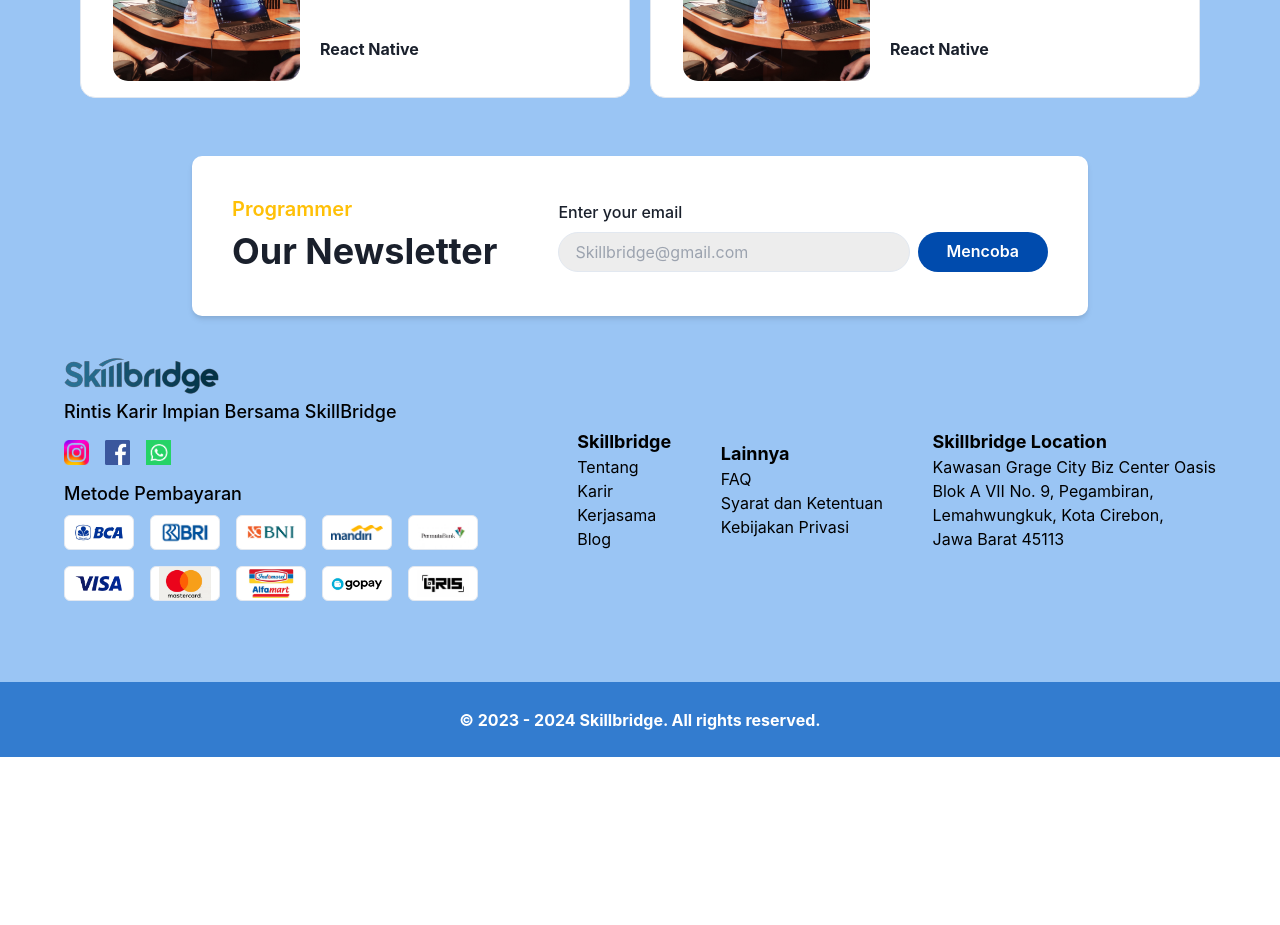
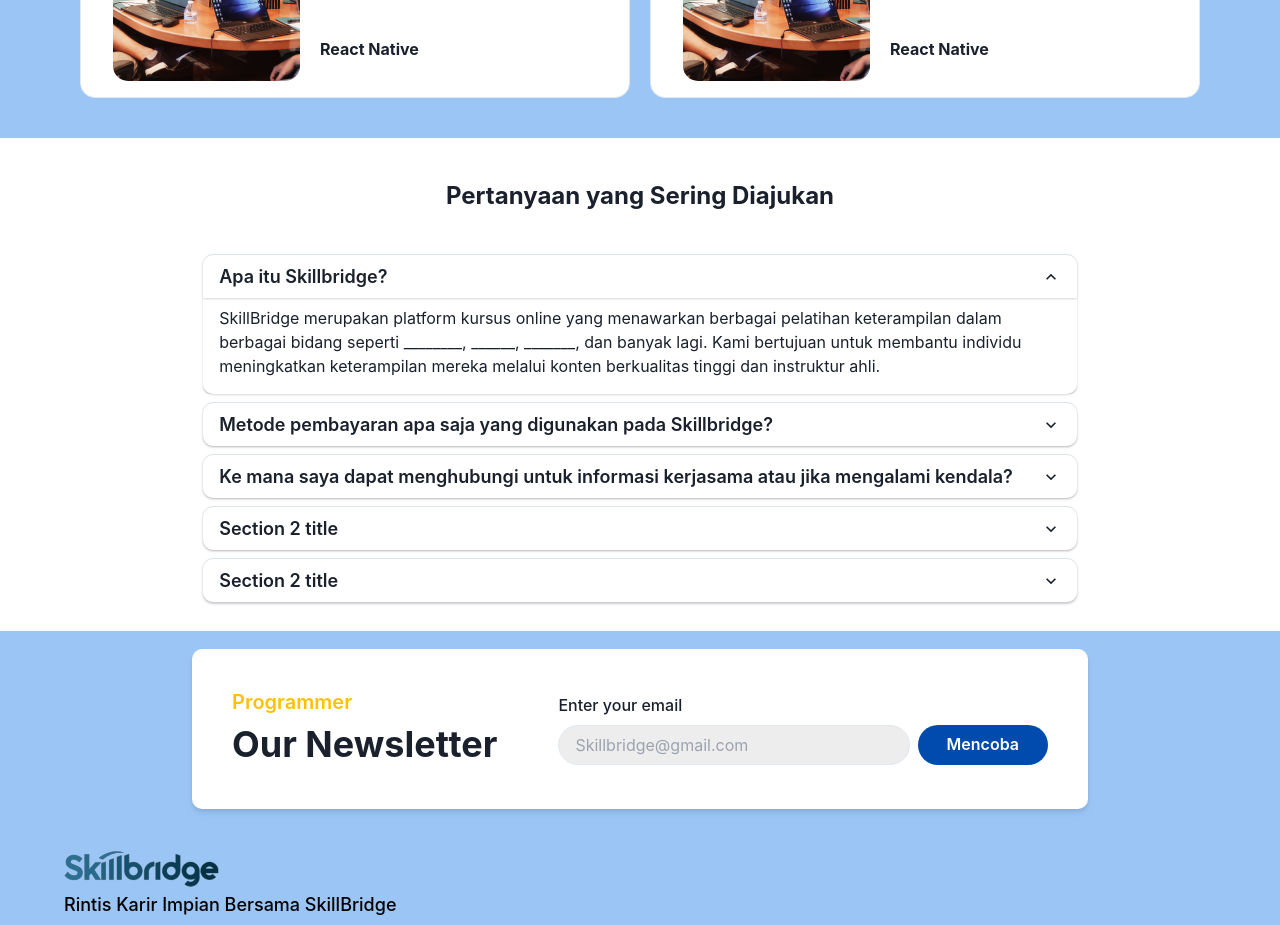
Before and after one commit to winbiz-project/online_course_fe, a React (Vite) app: page / in a window 1280 px wide. Shown: the part 2700-3625 px from the top of the page. Before the commit the page ends 3457 px from the top, so only its background shows below. Built offline with nearby package versions, Linux system fonts and the light colour scheme.

Commit message:
feat: add FAQ to home page

```diff
--- /dev/null
+++ b/src/components/landingPage/faq.jsx
@@ -0,0 +1,60 @@
+import { Box, Flex, Image, Text, Button, Accordion, AccordionButton, AccordionItem, AccordionIcon, AccordionPanel } from "@chakra-ui/react";
+import FaqItem from "./faqItem";
+
+
+const Faq = () => {
+    return (
+        <Flex
+            direction="column"
+            justifyContent="center"
+            alignItems="center"
+            p={"20"}
+            pb={"5"}
+            bgColor={'white'}
+        >
+{/*
+            <Flex
+                direction="column"
+                w={'100%'}
+                justifyContent="center"
+                alignItems="center"
+                bgColor={'white'}
+                mt={-10}
+                borderRadius={"10px"}
+            > */}
+            <Text fontSize={'2xl'} fontWeight={'bold'} mb={10} mt={-10}>Pertanyaan yang Sering Diajukan</Text>
+            <Accordion defaultIndex={[0]} allowMultiple w='78%'>
+                <FaqItem
+                    question={"Apa itu Skillbridge?"}
+                    answer={"SkillBridge merupakan platform kursus online yang menawarkan berbagai pelatihan keterampilan dalam berbagai bidang seperti ________, ______, _______, dan banyak lagi. Kami bertujuan untuk membantu individu meningkatkan keterampilan mereka melalui konten berkualitas tinggi dan instruktur ahli."}
+                />
+
+                <FaqItem
+                    question={"Metode pembayaran apa saja yang digunakan pada Skillbridge?"}
+                    answer={"Pembayaran dapat dilakukan melalui berbagai metode, termasuk e-wallet, QRIS, transfer bank, serta pembayaran di swalayan terdekat."}
+                />
+
+                <FaqItem
+                    question={"Ke mana saya dapat menghubungi untuk informasi kerjasama atau jika mengalami kendala?"}
+                    answer={"Lorem ipsum dolor sit amet, consectetur adipiscing elit, sed do eiusmod tempor incididunt ut labore et dolore magna aliqua. Ut enim ad minim veniam, quis nostrud exercitation ullamco laboris nisi ut aliquip ex ea commodo consequat."}
+                />
+
+                <FaqItem
+                    question={"Section 2 title"}
+                    answer={"Lorem ipsum dolor sit amet, consectetur adipiscing elit, sed do eiusmod tempor incididunt ut labore et dolore magna aliqua. Ut enim ad minim veniam, quis nostrud exercitation ullamco laboris nisi ut aliquip ex ea commodo consequat."}
+                />
+
+                <FaqItem
+                    question={"Section 2 title"}
+                    answer={"Lorem ipsum dolor sit amet, consectetur adipiscing elit, sed do eiusmod tempor incididunt ut labore et dolore magna aliqua. Ut enim ad minim veniam, quis nostrud exercitation ullamco laboris nisi ut aliquip ex ea commodo consequat."}
+                />
+
+
+            </Accordion>
+            {/* </Flex> */}
+
+        </Flex>
+    )
+}
+
+export default Faq
--- /dev/null
+++ b/src/components/landingPage/faqItem.jsx
@@ -0,0 +1,26 @@
+import { Box, AccordionButton, AccordionItem, AccordionIcon, AccordionPanel } from "@chakra-ui/react";
+
+
+const FaqItem = ({question, answer}) => {
+
+    return (
+        <AccordionItem bgColor={"white"} mb={2} boxShadow={'base'} borderRadius={'10px'}>
+            {({ isExpanded }) =>(
+                <>
+                <AccordionButton boxShadow={'base'} borderTopRadius='10px' borderBottomRadius={isExpanded ? '0px': '10px'}>
+                <Box as='span' flex='1' textAlign='left' fontSize={'lg'} fontWeight={'semibold'}>
+                    {question}
+                </Box>
+                <AccordionIcon />
+            </AccordionButton>
+            <AccordionPanel pb={4} borderBottomRadius={'10px'} boxShadow={'base'}>
+                {answer}
+            </AccordionPanel>
+                </>
+
+            )}
+        </AccordionItem>
+    )
+}
+
+export default FaqItem
--- a/src/pages/home.jsx
+++ b/src/pages/home.jsx
@@ -6,7 +6,7 @@
 import { Divider } from '@chakra-ui/react'
 import Popular from '@/components/landingPage/popular'
 import Testimony from '@/components/landingPage/testimony'
-
+import Faq from '@/components/landingPage/faq'
 
 function Home() {
 
@@ -19,6 +19,7 @@
       {/* <Divider borderColor={"#108EE9"} borderBottomWidth={"4px"} orientation="horizontal" width={"unset"} my={10} mx={"20"} />
       <Popular /> */}
       <Testimony />
+      <Faq />
     </Layout>
   )
 }
```
